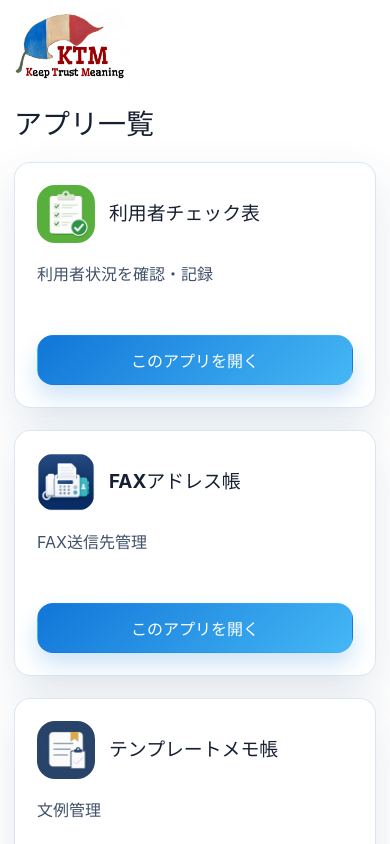
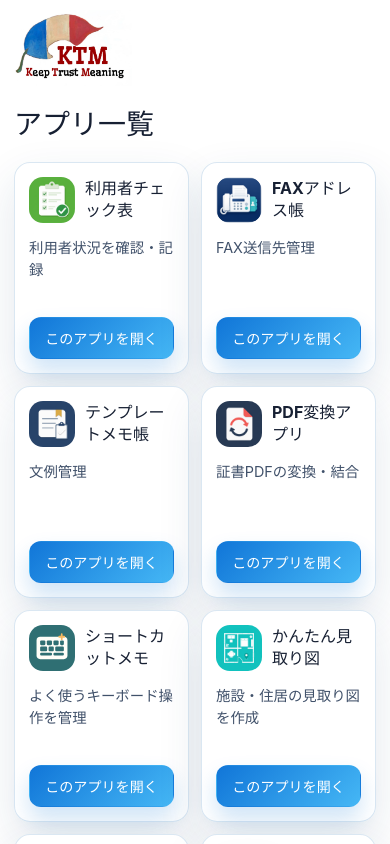
Before and after one commit to system-app-web/app-development, a React (Vite) app in the folder WEBアプリポータル/: page / in a window 390 px wide. Shown: the top 844 px of the page. Built offline with nearby package versions, Linux system fonts and the light colour scheme.

Commit message:
Keep compact portal app grid in two columns

```diff
--- a/WEBアプリポータル/src/styles/global.css
+++ b/WEBアプリポータル/src/styles/global.css
@@ -480,7 +480,41 @@ a {
   }
 
   .app-grid {
-    grid-template-columns: 1fr;
+    grid-template-columns: repeat(2, minmax(0, 1fr));
+    gap: 12px;
+  }
+
+  .app-card {
+    min-height: 212px;
+    padding: 14px;
+  }
+
+  .app-card-top {
+    gap: 10px;
+  }
+
+  .app-icon,
+  .app-icon-image {
+    width: 46px;
+    height: 46px;
+    border-radius: 14px;
+  }
+
+  .app-card h3 {
+    font-size: 1rem;
+  }
+
+  .app-description {
+    margin: 14px 0 16px;
+    font-size: 0.9rem;
+    line-height: 1.55;
+  }
+
+  .button {
+    min-height: 42px;
+    padding: 10px 8px;
+    border-radius: 12px;
+    font-size: 0.88rem;
   }
 
   .app-section {
```
